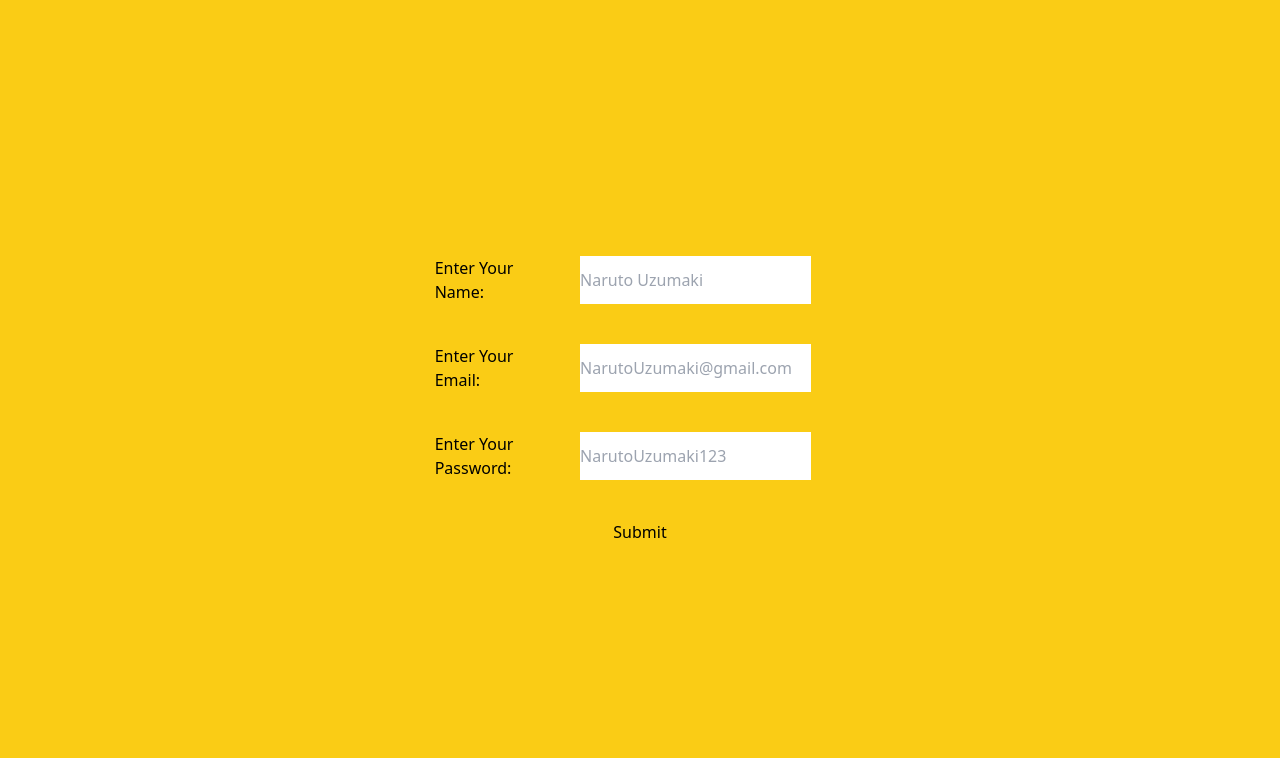
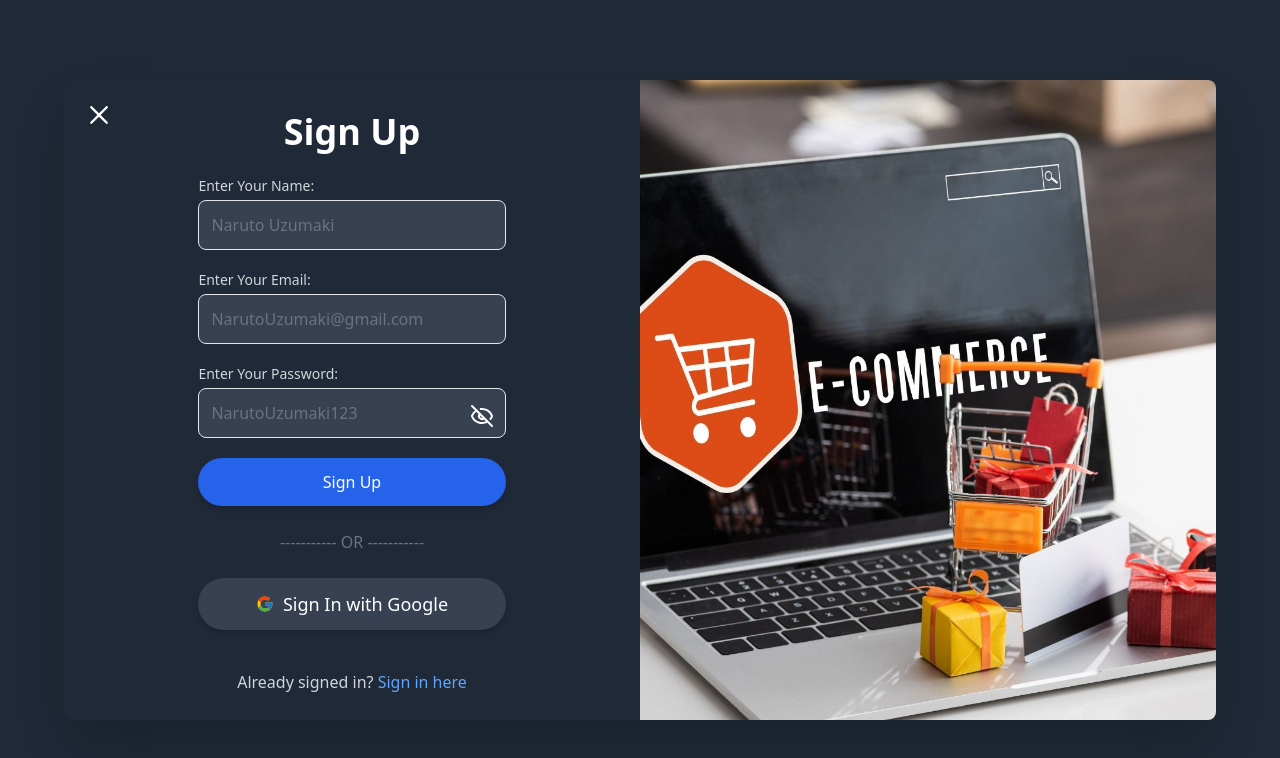
Before and after one commit to Anshpatel2434/Ecommerce-app, a React (Vite) app in the folder frontend/: page /signup in a window 1280 px wide. Shown: the top 758 px of the page. Built offline with nearby package versions, Linux system fonts and the light colour scheme.

Commit message:
added final signup/signin pages

```diff
--- a/frontend/src/pages/Home.tsx
+++ b/frontend/src/pages/Home.tsx
@@ -19,6 +19,7 @@ const Home: React.FC = () => {
 				>
 					<div className="text-lg font-bold">{user.name}</div>
 					<div className="text-sm text-gray-700">{user.email}</div>
+
 				</div>
 			) : (
 				<div>Home</div>
--- a/frontend/src/pages/Signin.tsx
+++ b/frontend/src/pages/Signin.tsx
@@ -4,11 +4,15 @@ import React, { ChangeEvent, useState } from "react";
 import toast, { Toaster } from "react-hot-toast";
 import { RxCross2 } from "react-icons/rx";
 import { useNavigate } from "react-router-dom";
+import image from "../assets/AuthImage.jpg";
+import { LuEye, LuEyeOff } from "react-icons/lu";
+import { FcGoogle } from "react-icons/fc";
 
 const Signin: React.FC = () => {
 	const BACKEND_URL = import.meta.env.VITE_DATABASE_URL;
 	const navigate = useNavigate();
 	const [error, setError] = useState<string | null>(null);
+	const [show, setShow] = useState<boolean>(false);
 	const [userInput, setUserInput] = useState<signInType>({
 		email: "",
 		password: "",
@@ -30,10 +34,21 @@ const Signin: React.FC = () => {
 				`${BACKEND_URL}/api/v1/user/signin`,
 				userInput
 			);
-			if (res.data.status == 406) {
+			if (res.data.status === 406 || res.data.status === 401) {
 				setError(res.data.message);
-			} else if (res.data.status == 401) {
-				setError(res.data.message);
+				toast((t) => (
+					<div className="bg-red-700 text-white p-4 rounded-md shadow-lg -mx-5 -my-3">
+						<span className="font-bold">{error}</span>
+						<button
+							className="ml-2 text-red-500"
+							onClick={() => {
+								toast.dismiss(t.id);
+							}}
+						>
+							❌
+						</button>
+					</div>
+				));
 			} else if (res.data.jwt) {
 				const jwt = res.data.jwt;
 				localStorage.setItem("token", jwt);
@@ -52,30 +67,32 @@ const Signin: React.FC = () => {
 				alert(res.data.message);
 			}
 		} catch (error) {
-			alert("error while sending request");
+			alert("Error while sending request");
 		}
 	}
 
 	return (
-		<div className=" w-screen min-h-screen relative flex justify-center items-center bg-yellow-400">
+		<div className="min-w-screen min-h-screen flex items-center justify-center bg-gray-800">
 			<Toaster />
+			<div className="relative w-full max-w-6xl h-auto max-h-[40rem] bg-gray-900 shadow-2xl flex flex-col md:flex-row rounded-lg overflow-hidden">
+				<RxCross2
+					className="absolute top-5 left-5 text-white text-3xl hover:cursor-pointer"
+					onClick={() => navigate("/")}
+				/>
+				<div className="w-full flex flex-col justify-evenly items-center md:w-1/2 bg-gray-800 p-8">
+					<h2 className="text-4xl font-semibold text-white mb-6">Sign In</h2>
 					<form
 						onSubmit={(e) => e.preventDefault()}
-				className="w-[40%] h-[25rem] flex flex-col items-center justify-evenly gap-10 bg-green-300"
+						className="flex flex-col justify-center items-center gap-6 w-[60%]"
 					>
-				<h1 className=" text-3xl">LOGIN</h1>
-				{error && (
-					<div className="flex justify-between bg-red-600 text-black w-11/12">
-						<div className="">{error}</div>
-						<RxCross2 onClick={() => setError(null)} />
-					</div>
-				)}
+						<div className="w-full flex flex-col gap-4">
 							<LablledInput
 								lable="Enter Your Email:"
 								placeholder="NarutoUzumaki@gmail.com"
 								value="email"
 								onchange={(e) => handleChange(e, "email")}
 							/>
+							<div className="relative">
 								<LablledInput
 									lable="Enter Your Password:"
 									placeholder="NarutoUzumaki123"
@@ -83,10 +100,46 @@ const Signin: React.FC = () => {
 									onchange={(e) => handleChange(e, "password")}
 									type="password"
 								/>
-				<button className="" onClick={sendRequest}>
-					Submit
+								{show ? (
+									<LuEye
+										className="absolute text-2xl top-10 right-3 text-white hover:cursor-pointer"
+										onClick={() => setShow(!show)}
+									/>
+								) : (
+									<LuEyeOff
+										className="absolute text-2xl top-10 right-3 text-white hover:cursor-pointer"
+										onClick={() => setShow(!show)}
+									/>
+								)}
+							</div>
+							<button
+								className="bg-blue-600 hover:bg-blue-700 text-white py-3 px-6 rounded-full shadow-md transform transition duration-200 hover:scale-105"
+								onClick={sendRequest}
+							>
+								Sign In
 							</button>
+						</div>
+						<div className="text-gray-500">----------- OR -----------</div>
+						<button
+							className="bg-gray-700 hover:bg-gray-800 text-white py-3 px-6 rounded-full shadow-md flex items-center justify-center md:gap-2 transform transition duration-200 hover:scale-105 w-full text-sm md:text-lg"
+							onClick={sendRequest}
+						>
+							<FcGoogle className="mr-[1px] text-[16px] md:text-lg" />
+							Sign In with Google
+						</button>
+						<p className="text-gray-300 text-center mt-4">
+							Don't have an account?{" "}
+							<a href="/signup" className="text-blue-400 hover:underline">
+								Sign up here
+							</a>
+						</p>
 					</form>
+				</div>
+				<div
+					className="w-full md:w-1/2 md:h-auto md:max-h-full bg-cover bg-center hidden md:block"
+					style={{ backgroundImage: `url(${image})` }}
+				></div>
+			</div>
 		</div>
 	);
 };
@@ -107,14 +160,16 @@ const LablledInput = ({
 	type = "text",
 }: LablledInput) => {
 	return (
-		<div className=" flex justify-between gap-5 w-[] bg-blue-300">
-			<label htmlFor={value}>{lable}</label>
+		<div className="flex flex-col mb-4">
+			<label className="mb-2 text-sm font-medium text-gray-300" htmlFor={value}>
+				{lable}
+			</label>
 			<input
 				placeholder={placeholder}
 				type={type}
 				id={value}
 				onChange={onchange}
-				className="appearance-none w-[20rem]"
+				className="p-3 border rounded-lg focus:outline-none focus:ring-2 focus:ring-blue-500 bg-gray-700 text-white placeholder-gray-500"
 			/>
 		</div>
 	);
--- a/frontend/src/pages/Signup.tsx
+++ b/frontend/src/pages/Signup.tsx
@@ -2,13 +2,17 @@ import React, { ChangeEvent, useState } from "react";
 import { signUpType } from "@anshpatel2434/ecommerce";
 import axios from "axios";
 import { RxCross2 } from "react-icons/rx";
+import { FcGoogle } from "react-icons/fc";
 import { useNavigate } from "react-router-dom";
 import toast, { Toaster } from "react-hot-toast";
+import image from "../assets/AuthImage.jpg";
+import { LuEye, LuEyeOff } from "react-icons/lu";
 
 const Signup: React.FC = () => {
 	const BACKEND_URL = import.meta.env.VITE_DATABASE_URL;
 	const navigate = useNavigate();
 	const [error, setError] = useState<string | null>(null);
+	const [show, setShow] = useState<boolean>(false);
 	const [userInput, setUserInput] = useState<signUpType>({
 		name: "",
 		email: "",
@@ -31,10 +35,21 @@ const Signup: React.FC = () => {
 				`${BACKEND_URL}/api/v1/user/signup`,
 				userInput
 			);
-			if (res.data.status == 406) {
+			if (res.data.status === 406 || res.data.status === 403) {
 				setError(res.data.message);
-			} else if (res.data.status == 403) {
-				setError(res.data.message);
+				toast((t) => (
+					<div className="bg-red-700 text-white p-4 rounded-md shadow-lg -mx-5 -my-3">
+						<span className="font-bold">{error}</span>
+						<button
+							className="ml-2 text-red-500"
+							onClick={() => {
+								toast.dismiss(t.id);
+							}}
+						>
+							❌
+						</button>
+					</div>
+				));
 			} else if (res.data.jwt) {
 				const jwt = res.data.jwt;
 				localStorage.setItem("token", jwt);
@@ -53,23 +68,25 @@ const Signup: React.FC = () => {
 				alert(res.data.message);
 			}
 		} catch (error) {
-			alert("error while sending request");
+			alert("Error while sending request");
 		}
 	}
 
 	return (
-		<div className="w-screen min-h-screen relative flex justify-center items-center bg-yellow-400">
+		<div className="min-w-screen min-h-screen flex items-center justify-center bg-gray-800">
 			<Toaster />
+			<div className="relative w-full max-w-6xl h-auto max-h-[40rem] bg-gray-900 shadow-2xl flex flex-col md:flex-row rounded-lg overflow-hidden">
+				<RxCross2
+					className="absolute top-5 left-5 text-white text-3xl hover:cursor-pointer"
+					onClick={() => navigate("/")}
+				/>
+				<div className="w-full flex flex-col justify-evenly items-center md:w-1/2 bg-gray-800 p-8">
+					<h2 className="text-4xl font-semibold text-white mb-6">Sign Up</h2>
 					<form
 						onSubmit={(e) => e.preventDefault()}
-				className=" flex flex-col gap-10 w-70%"
+						className="flex flex-col justify-center items-center gap-6 w-[60%]"
 					>
-				{error && (
-					<div className="flex justify-end bg-red-600 text-black w-11/12">
-						<div className="">{error}</div>
-						<RxCross2 onClick={() => setError(null)} />
-					</div>
-				)}
+						<div className="w-full flex flex-col gap-4">
 							<LablledInput
 								lable="Enter Your Name:"
 								placeholder="Naruto Uzumaki"
@@ -82,17 +99,54 @@ const Signup: React.FC = () => {
 								value="email"
 								onchange={(e) => handleChange(e, "email")}
 							/>
+							<div className="relative">
 								<LablledInput
 									lable="Enter Your Password:"
 									placeholder="NarutoUzumaki123"
 									value="password"
 									onchange={(e) => handleChange(e, "password")}
-					type="password"
+									type={`${show ? "text" : "password"}`}
 								/>
-				<button className="" onClick={sendRequest}>
-					Submit
+								{show ? (
+									<LuEye
+										className="absolute text-2xl top-10 right-3 text-white hover:cursor-pointer"
+										onClick={() => setShow(!show)}
+									/>
+								) : (
+									<LuEyeOff
+										className="absolute text-2xl top-10 right-3 text-white hover:cursor-pointer"
+										onClick={() => setShow(!show)}
+									/>
+								)}
+							</div>
+							<button
+								className="bg-blue-600 hover:bg-blue-700 text-white py-3 px-6 rounded-full shadow-md transform transition duration-200 hover:scale-105"
+								onClick={sendRequest}
+							>
+								Sign Up
 							</button>
+						</div>
+						<div className="text-gray-500">----------- OR -----------</div>
+						<button
+							className="bg-gray-700 hover:bg-gray-800 text-white py-3 px-6 rounded-full shadow-md flex items-center justify-center md:gap-2 transform transition duration-200 hover:scale-105 w-full text-sm md:text-lg"
+							onClick={sendRequest}
+						>
+							<FcGoogle className="mr-[1px] text-[16px] md:text-lg" />
+							Sign In with Google
+						</button>
+						<p className="text-gray-300 text-center mt-4">
+							Already signed in?{" "}
+							<a href="/signin" className="text-blue-400 hover:underline">
+								Sign in here
+							</a>
+						</p>
 					</form>
+				</div>
+				<div
+					className="w-full md:w-1/2 md:h-auto md:max-h-full bg-cover bg-center hidden md:block"
+					style={{ backgroundImage: `url(${image})` }}
+				></div>
+			</div>
 		</div>
 	);
 };
@@ -113,13 +167,16 @@ const LablledInput = ({
 	type = "text",
 }: LablledInput) => {
 	return (
-		<div className=" flex gap-5 w-11/12">
-			<label htmlFor={value}>{lable}</label>
+		<div className="flex flex-col mb-1">
+			<label className="mb-1 text-sm font-medium text-gray-300" htmlFor={value}>
+				{lable}
+			</label>
 			<input
 				placeholder={placeholder}
 				type={type}
 				id={value}
 				onChange={onchange}
+				className="p-3 border rounded-lg focus:outline-none focus:ring-2 focus:ring-blue-500 bg-gray-700 text-white placeholder-gray-500"
 			/>
 		</div>
 	);
```
Also changed, not shown: frontend/src/assets/AuthImage.jpg (added), 1 other file (tests, documents, lock files or other folders). Lines whose indentation alone changed are shown as unchanged.
